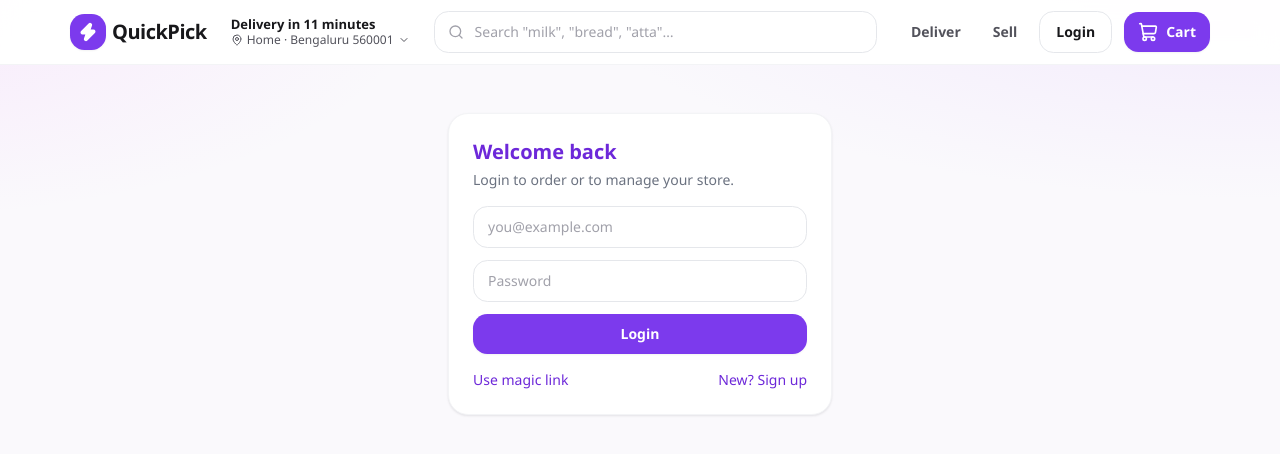
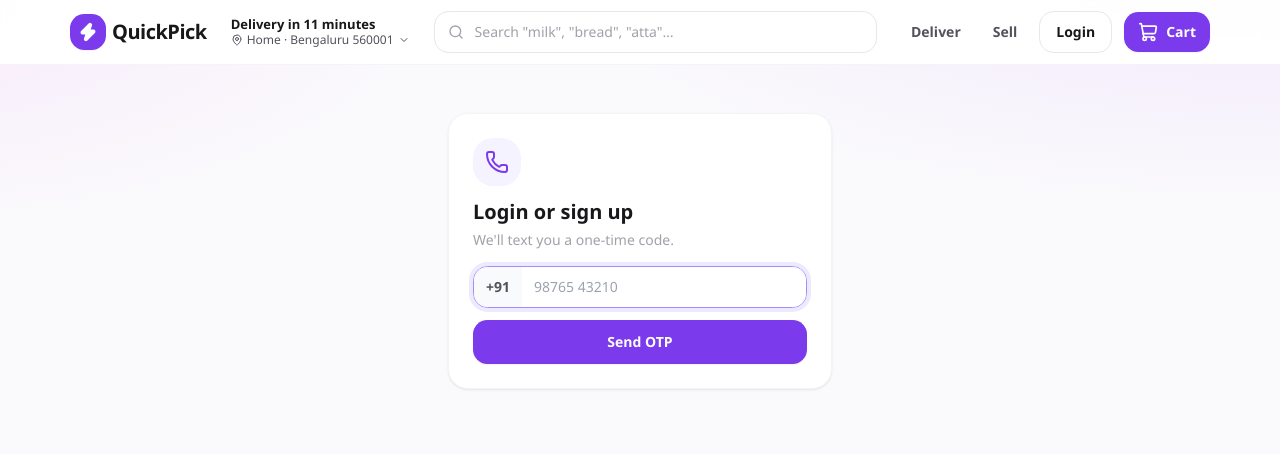
Before and after one commit to TamasGupta/QuickPick, a Next.js app: page /login in a window 1280 px wide. Shown: the top 454 px of the page. Built offline with nearby package versions, Linux system fonts and the light colour scheme; no server answers.

Commit message:
Completed flow

```diff
--- a/src/app/account/page.tsx
+++ b/src/app/account/page.tsx
@@ -3,13 +3,17 @@
 import { useEffect, useState } from "react";
 import { useRouter } from "next/navigation";
 import Link from "next/link";
+import { Phone, User as UserIcon, Check } from "lucide-react";
 import { createClient } from "@/lib/supabase/client";
 
 export default function AccountPage() {
   const supabase = createClient();
   const router = useRouter();
-  const [email, setEmail] = useState<string | null>(null);
+  const [phone, setPhone] = useState<string | null>(null);
   const [role, setRole] = useState<string>("buyer");
+  const [name, setName] = useState("");
+  const [savedName, setSavedName] = useState("");
+  const [saving, setSaving] = useState(false);
 
   useEffect(() => {
     supabase.auth.getUser().then(async ({ data }) => {
@@ -17,15 +21,31 @@ export default function AccountPage() {
         router.push("/login");
         return;
       }
-      setEmail(data.user.email ?? null);
+      setPhone(data.user.phone ?? null);
       const { data: p } = await supabase
         .from("profiles")
-        .select("role")
+        .select("role, full_name")
         .eq("id", data.user.id)
         .single();
-      if (p) setRole(p.role);
+      if (p) {
+        setRole(p.role);
+        setName(p.full_name ?? "");
+        setSavedName(p.full_name ?? "");
+      }
     });
   }, [supabase, router]);
+
+  async function saveName() {
+    setSaving(true);
+    const {
+      data: { user },
+    } = await supabase.auth.getUser();
+    if (user) {
+      await supabase.from("profiles").update({ full_name: name.trim() }).eq("id", user.id);
+      setSavedName(name.trim());
+    }
+    setSaving(false);
+  }
 
   async function logout() {
     await supabase.auth.signOut();
@@ -36,9 +56,32 @@ export default function AccountPage() {
   return (
     <div className="mx-auto max-w-md space-y-4">
       <h1 className="text-xl font-extrabold">My account</h1>
-      <div className="card space-y-1 p-4 text-sm">
-        <p><span className="text-gray-500">Email:</span> {email}</p>
-        <p><span className="text-gray-500">Role:</span> <span className="uppercase">{role}</span></p>
+
+      <div className="card space-y-3 p-4">
+        <div className="flex items-center gap-2 text-sm">
+          <Phone className="h-4 w-4 text-ink-faint" />
+          <span className="text-ink-soft">{phone ? `+${phone}` : "No phone on file"}</span>
+        </div>
+        <div className="flex items-center gap-2 text-sm">
+          <span className="badge bg-brand-50 text-brand-700 uppercase">{role}</span>
+        </div>
+
+        <div className="flex items-center gap-2 pt-1">
+          <UserIcon className="h-4 w-4 shrink-0 text-ink-faint" />
+          <input
+            className="input"
+            placeholder="Your name"
+            value={name}
+            onChange={(e) => setName(e.target.value)}
+          />
+          <button
+            onClick={saveName}
+            disabled={saving || !name.trim() || name.trim() === savedName}
+            className="btn-primary shrink-0 px-3"
+          >
+            {saving ? "…" : <Check className="h-4 w-4" />}
+          </button>
+        </div>
       </div>
 
       <div className="grid grid-cols-2 gap-3">
--- a/src/app/api/rider/[action]/route.ts
+++ b/src/app/api/rider/[action]/route.ts
@@ -1,5 +1,6 @@
 import { NextResponse } from "next/server";
 import { createServerSupabase, createServiceSupabase } from "@/lib/supabase/server";
+import { requireRider } from "@/lib/rider";
 
 const now = () => new Date().toISOString();
 
@@ -13,6 +14,9 @@ export async function POST(
     data: { user },
   } = await supabase.auth.getUser();
   if (!user) return NextResponse.json({ error: "Not authenticated" }, { status: 401 });
+  if (!(await requireRider(supabase, user))) {
+    return NextResponse.json({ error: "Riders only" }, { status: 403 });
+  }
 
   const body = (await req.json().catch(() => ({}))) as { order_id?: string; otp?: string };
   const orderId = body.order_id;
--- a/src/app/api/rider/orders/route.ts
+++ b/src/app/api/rider/orders/route.ts
@@ -1,6 +1,6 @@
 import { NextResponse } from "next/server";
 import { createServerSupabase, createServiceSupabase } from "@/lib/supabase/server";
-import { enrichOrders } from "@/lib/rider";
+import { enrichOrders, requireRider } from "@/lib/rider";
 
 // GET /api/rider/orders?scope=available|active|history
 // Returns delivery jobs for the logged-in rider. Uses the service client so we
@@ -11,6 +11,9 @@ export async function GET(req: Request) {
     data: { user },
   } = await supabase.auth.getUser();
   if (!user) return NextResponse.json({ error: "Not authenticated" }, { status: 401 });
+  if (!(await requireRider(supabase, user))) {
+    return NextResponse.json({ error: "Riders only" }, { status: 403 });
+  }
 
   const scope = new URL(req.url).searchParams.get("scope") ?? "available";
   const service = createServiceSupabase();
--- a/src/app/login/page.tsx
+++ b/src/app/login/page.tsx
@@ -1,105 +1,228 @@
 "use client";
 
-import { useState } from "react";
-import { useRouter } from "next/navigation";
+import { Suspense, useEffect, useRef, useState } from "react";
+import { useRouter, useSearchParams } from "next/navigation";
+import { Phone, ShieldCheck, ArrowLeft, User as UserIcon } from "lucide-react";
 import { createClient } from "@/lib/supabase/client";
 
-export default function LoginPage() {
+const RESEND_SECONDS = 60;
+
+function LoginForm() {
   const supabase = createClient();
   const router = useRouter();
-  const [email, setEmail] = useState("");
-  const [password, setPassword] = useState("");
-  const [mode, setMode] = useState<"password" | "magic">("password");
-  const [isSignup, setIsSignup] = useState(false);
-  const [msg, setMsg] = useState<string | null>(null);
+  const params = useSearchParams();
+  const next = params.get("next") || "/";
+
+  const [step, setStep] = useState<"phone" | "otp" | "name">("phone");
+  const [phone, setPhone] = useState("");
+  const [otp, setOtp] = useState("");
+  const [name, setName] = useState("");
   const [loading, setLoading] = useState(false);
+  const [error, setError] = useState<string | null>(null);
+  const [resendIn, setResendIn] = useState(0);
+  const otpRef = useRef<HTMLInputElement>(null);
 
-  async function submit(e: React.FormEvent) {
+  useEffect(() => {
+    if (resendIn <= 0) return;
+    const t = setTimeout(() => setResendIn((s) => s - 1), 1000);
+    return () => clearTimeout(t);
+  }, [resendIn]);
+
+  useEffect(() => {
+    if (step === "otp") otpRef.current?.focus();
+  }, [step]);
+
+  function e164() {
+    return `+91${phone}`;
+  }
+
+  async function sendOtp(e?: React.FormEvent) {
+    e?.preventDefault();
+    setError(null);
+    if (!/^\d{10}$/.test(phone)) {
+      setError("Enter a valid 10-digit mobile number.");
+      return;
+    }
+    setLoading(true);
+    const { error } = await supabase.auth.signInWithOtp({ phone: e164() });
+    setLoading(false);
+    if (error) {
+      setError(error.message);
+      return;
+    }
+    setStep("otp");
+    setResendIn(RESEND_SECONDS);
+  }
+
+  async function verifyOtp(e: React.FormEvent) {
     e.preventDefault();
+    setError(null);
+    if (!/^\d{6}$/.test(otp)) {
+      setError("Enter the 6-digit code.");
+      return;
+    }
     setLoading(true);
-    setMsg(null);
-    try {
-      if (mode === "magic") {
-        const { error } = await supabase.auth.signInWithOtp({
-          email,
-          options: { emailRedirectTo: `${location.origin}/` },
+    const { data, error } = await supabase.auth.verifyOtp({
+      phone: e164(),
+      token: otp,
+      type: "sms",
     });
-        if (error) throw error;
-        setMsg("Check your email for the magic link ✉️");
-      } else if (isSignup) {
-        const { error } = await supabase.auth.signUp({ email, password });
-        if (error) throw error;
-        router.push("/");
-        router.refresh();
-      } else {
-        const { error } = await supabase.auth.signInWithPassword({ email, password });
-        if (error) throw error;
-        router.push("/");
+    if (error) {
+      setLoading(false);
+      setError(error.message);
+      return;
+    }
+
+    // First-time user: capture a display name before continuing.
+    const { data: profile } = await supabase
+      .from("profiles")
+      .select("full_name")
+      .eq("id", data.user!.id)
+      .single();
+    setLoading(false);
+    if (!profile?.full_name) {
+      setStep("name");
+      return;
+    }
+    router.push(next);
     router.refresh();
   }
-    } catch (err) {
-      setMsg((err as Error).message);
-    } finally {
+
+  async function saveName(e: React.FormEvent) {
+    e.preventDefault();
+    setError(null);
+    if (!name.trim()) {
+      setError("Please enter your name.");
+      return;
+    }
+    setLoading(true);
+    const {
+      data: { user },
+    } = await supabase.auth.getUser();
+    if (user) {
+      await supabase.from("profiles").update({ full_name: name.trim() }).eq("id", user.id);
+    }
     setLoading(false);
-    }
+    router.push(next);
+    router.refresh();
   }
 
   return (
     <div className="mx-auto max-w-sm py-8">
-      <div className="card p-6">
-        <h1 className="text-xl font-extrabold text-brand-700">
-          {isSignup ? "Create your account" : "Welcome back"}
-        </h1>
-        <p className="mt-1 text-sm text-gray-500">
-          Login to order or to manage your store.
+      <div className="card animate-fade-in p-6">
+        {step === "phone" && (
+          <>
+            <span className="mb-3 flex h-12 w-12 items-center justify-center rounded-2xl bg-brand-50 text-brand-600">
+              <Phone className="h-6 w-6" />
+            </span>
+            <h1 className="text-xl font-extrabold text-ink">Login or sign up</h1>
+            <p className="mt-1 text-sm text-ink-faint">We'll text you a one-time code.</p>
+
+            <form onSubmit={sendOtp} className="mt-4 space-y-3">
+              <div className="flex items-stretch overflow-hidden rounded-xl border border-gray-200 focus-within:border-brand-400 focus-within:ring-4 focus-within:ring-brand-100">
+                <span className="flex items-center bg-gray-50 px-3 text-sm font-semibold text-ink-soft">
+                  +91
+                </span>
+                <input
+                  type="tel"
+                  inputMode="numeric"
+                  autoFocus
+                  required
+                  placeholder="98765 43210"
+                  className="w-full px-3 py-2.5 text-sm outline-none"
+                  value={phone}
+                  onChange={(e) => setPhone(e.target.value.replace(/\D/g, "").slice(0, 10))}
+                />
+              </div>
+              {error && <p className="text-sm text-red-600">{error}</p>}
+              <button className="btn-primary w-full py-3" disabled={loading}>
+                {loading ? "Sending…" : "Send OTP"}
+              </button>
+            </form>
+          </>
+        )}
+
+        {step === "otp" && (
+          <>
+            <button
+              onClick={() => {
+                setStep("phone");
+                setOtp("");
+                setError(null);
+              }}
+              className="mb-2 flex items-center gap-1 text-sm text-ink-faint hover:text-ink"
+            >
+              <ArrowLeft className="h-4 w-4" /> Change number
+            </button>
+            <span className="mb-3 flex h-12 w-12 items-center justify-center rounded-2xl bg-brand-50 text-brand-600">
+              <ShieldCheck className="h-6 w-6" />
+            </span>
+            <h1 className="text-xl font-extrabold text-ink">Verify your number</h1>
+            <p className="mt-1 text-sm text-ink-faint">
+              Enter the 6-digit code sent to +91 {phone}
             </p>
 
-        <form onSubmit={submit} className="mt-4 space-y-3">
+            <form onSubmit={verifyOtp} className="mt-4 space-y-3">
               <input
-            type="email"
+                ref={otpRef}
+                type="text"
+                inputMode="numeric"
+                maxLength={6}
                 required
-            className="input"
-            placeholder="you@example.com"
-            value={email}
-            onChange={(e) => setEmail(e.target.value)}
+                placeholder="••••••"
+                className="input text-center text-lg tracking-[0.5em]"
+                value={otp}
+                onChange={(e) => setOtp(e.target.value.replace(/\D/g, "").slice(0, 6))}
               />
-          {mode === "password" && (
-            <input
-              type="password"
-              required
-              className="input"
-              placeholder="Password"
-              value={password}
-              onChange={(e) => setPassword(e.target.value)}
-            />
-          )}
-          <button className="btn-primary w-full" disabled={loading}>
-            {loading
-              ? "Please wait…"
-              : mode === "magic"
-              ? "Send magic link"
-              : isSignup
-              ? "Sign up"
-              : "Login"}
+              {error && <p className="text-sm text-red-600">{error}</p>}
+              <button className="btn-primary w-full py-3" disabled={loading}>
+                {loading ? "Verifying…" : "Verify & continue"}
+              </button>
+              <button
+                type="button"
+                onClick={() => sendOtp()}
+                disabled={resendIn > 0 || loading}
+                className="w-full text-center text-sm text-brand-700 disabled:text-ink-faint"
+              >
+                {resendIn > 0 ? `Resend OTP in ${resendIn}s` : "Resend OTP"}
               </button>
             </form>
+          </>
+        )}
 
-        {msg && <p className="mt-3 text-sm text-brand-700">{msg}</p>}
+        {step === "name" && (
+          <>
+            <span className="mb-3 flex h-12 w-12 items-center justify-center rounded-2xl bg-brand-50 text-brand-600">
+              <UserIcon className="h-6 w-6" />
+            </span>
+            <h1 className="text-xl font-extrabold text-ink">What should we call you?</h1>
+            <p className="mt-1 text-sm text-ink-faint">This helps sellers and delivery partners identify you.</p>
 
-        <div className="mt-4 flex items-center justify-between text-sm">
-          <button
-            className="text-brand-700"
-            onClick={() => setMode(mode === "magic" ? "password" : "magic")}
-          >
-            {mode === "magic" ? "Use password" : "Use magic link"}
+            <form onSubmit={saveName} className="mt-4 space-y-3">
+              <input
+                autoFocus
+                required
+                placeholder="Your name"
+                className="input"
+                value={name}
+                onChange={(e) => setName(e.target.value)}
+              />
+              {error && <p className="text-sm text-red-600">{error}</p>}
+              <button className="btn-primary w-full py-3" disabled={loading}>
+                {loading ? "Saving…" : "Continue"}
               </button>
-          {mode === "password" && (
-            <button className="text-brand-700" onClick={() => setIsSignup(!isSignup)}>
-              {isSignup ? "Have an account? Login" : "New? Sign up"}
-            </button>
+            </form>
+          </>
         )}
-        </div>
       </div>
     </div>
   );
 }
+
+export default function LoginPage() {
+  return (
+    <Suspense fallback={null}>
+      <LoginForm />
+    </Suspense>
+  );
+}
--- a/src/components/Header.tsx
+++ b/src/components/Header.tsx
@@ -11,7 +11,8 @@ export function Header() {
   const rawCount = useCart((s) => s.count());
   const router = useRouter();
   const params = useSearchParams();
-  const [email, setEmail] = useState<string | null>(null);
+  const [phone, setPhone] = useState<string | null>(null);
+  const [loggedIn, setLoggedIn] = useState(false);
   const [q, setQ] = useState(params.get("q") ?? "");
   const [mounted, setMounted] = useState(false);
   const supabase = createClient();
@@ -21,9 +22,13 @@ export function Header() {
 
   useEffect(() => {
     setMounted(true);
-    supabase.auth.getUser().then(({ data }) => setEmail(data.user?.email ?? null));
+    supabase.auth.getUser().then(({ data }) => {
+      setLoggedIn(!!data.user);
+      setPhone(data.user?.phone ?? null);
+    });
     const { data: sub } = supabase.auth.onAuthStateChange((_e, session) => {
-      setEmail(session?.user?.email ?? null);
+      setLoggedIn(!!session?.user);
+      setPhone(session?.user?.phone ?? null);
     });
     return () => sub.subscription.unsubscribe();
   }, [supabase]);
@@ -73,8 +78,12 @@ export function Header() {
           <Link href="/seller" className="btn-ghost hidden lg:inline-flex">
             Sell
           </Link>
-          {mounted && email ? (
-            <Link href="/account" className="btn-ghost hidden sm:inline-flex" title={email}>
+          {mounted && loggedIn ? (
+            <Link
+              href="/account"
+              className="btn-ghost hidden sm:inline-flex"
+              title={phone ? `+${phone}` : undefined}
+            >
               <User className="h-5 w-5" />
               <span className="hidden md:inline">Account</span>
             </Link>
```
Also changed, not shown: src/app/api/dev/test-login/route.ts (added, +26 -0 lines), src/lib/rider.ts (+13 -1 lines). Lines whose indentation alone changed are shown as unchanged.
